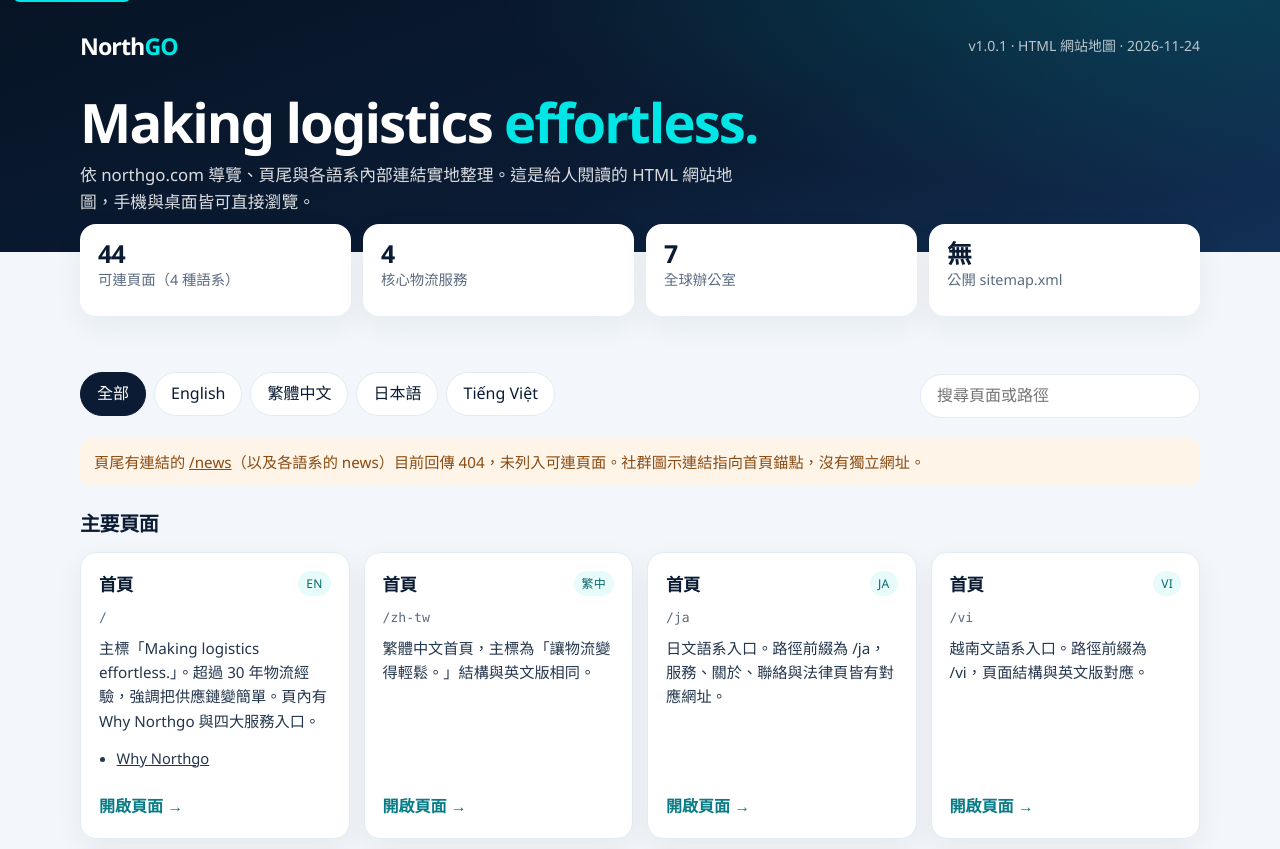
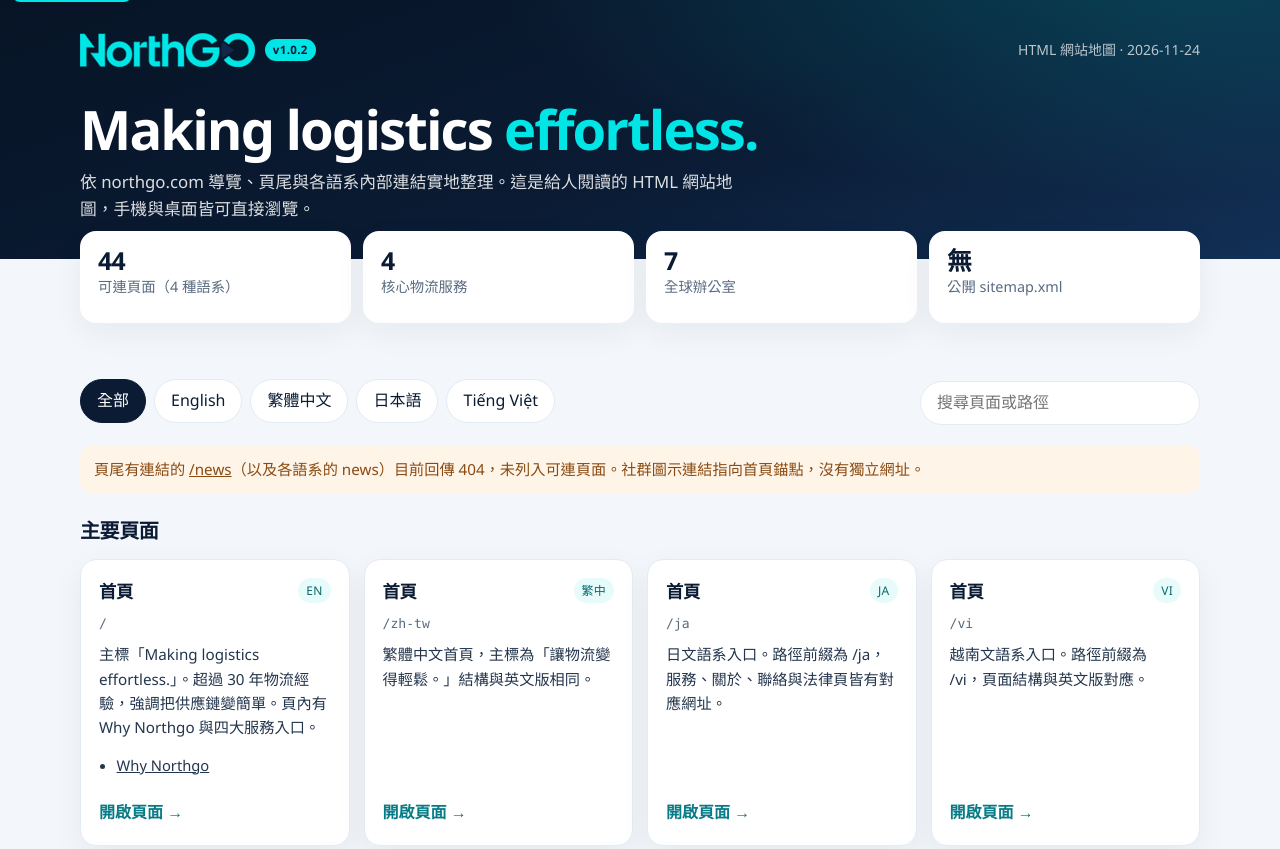
Before and after one commit to joanne680919-ship-it/northgo-ai, a plain HTML site: page index.html in a window 1280 px wide. Shown: the top 849 px of the page. Drawn offline with Linux system fonts and the light colour scheme.

Commit message:
Use the official Northgo logo and publish v1.0.2.

```diff
--- a/index.html
+++ b/index.html
@@ -3,8 +3,8 @@
 <head>
   <meta charset="utf-8">
   <meta name="viewport" content="width=device-width, initial-scale=1">
-  <meta name="description" content="Northgo（northgo.com）HTML 網站地圖 v1.0.1。依 2026-11-24 實地爬取的可連頁面整理，符合 RWD。">
-  <meta name="version" content="1.0.1">
+  <meta name="description" content="Northgo（northgo.com）HTML 網站地圖 v1.0.2。依 2026-11-24 實地爬取的可連頁面整理，符合 RWD。">
+  <meta name="version" content="1.0.2">
   <title>Northgo 網站地圖</title>
   <style>
     :root {
@@ -65,12 +65,28 @@
       margin-bottom: 28px;
     }
     .logo {
-      font-weight: 750;
-      letter-spacing: -0.04em;
-      font-size: 1.45rem;
+      display: inline-flex;
+      align-items: center;
+      gap: 10px;
+      min-height: 44px;
+      color: #fff;
       text-decoration: none;
     }
-    .logo span { color: var(--cyan); }
+    .logo-img {
+      display: block;
+      height: 34px;
+      width: auto;
+    }
+    .logo-version {
+      color: var(--navy);
+      background: var(--cyan);
+      border-radius: 999px;
+      font-size: 0.72rem;
+      font-weight: 700;
+      letter-spacing: 0.03em;
+      line-height: 1;
+      padding: 5px 8px;
+    }
     .hero-meta {
       color: rgba(255,255,255,0.72);
       font-size: 0.875rem;
@@ -278,6 +294,8 @@
     @media (max-width: 520px) {
       .wrap { width: min(var(--max), calc(100% - 24px)); }
       .hero { padding-top: 18px; }
+      .brand { flex-direction: column; align-items: flex-start; gap: 8px; }
+      .logo-img { height: 30px; }
       .stats { grid-template-columns: 1fr 1fr; margin-top: -18px; }
       h1 { font-size: 2rem; }
     }
@@ -296,8 +314,11 @@
   <header class="hero">
     <div class="wrap">
       <div class="brand">
-        <a class="logo" href="https://www.northgo.com/">North<span>GO</span></a>
-        <div class="hero-meta">v1.0.1 · HTML 網站地圖 · 2026-11-24</div>
+        <a class="logo" href="https://www.northgo.com/">
+          <img class="logo-img" src="northgo-logo.png" alt="Northgo" width="324" height="63">
+          <span class="logo-version">v1.0.2</span>
+        </a>
+        <div class="hero-meta">HTML 網站地圖 · 2026-11-24</div>
       </div>
       <h1>Making logistics <em>effortless.</em></h1>
       <p class="lede">依 northgo.com 導覽、頁尾與各語系內部連結實地整理。這是給人閱讀的 HTML 網站地圖，手機與桌面皆可直接瀏覽。</p>
@@ -639,7 +660,7 @@
     <div class="wrap">
       <div>Northgo 網站地圖 · 資料取自 <a href="https://www.northgo.com/">www.northgo.com</a></div>
       <div>每種語系 11 個可連頁面。News 四個網址目前為 404。</div>
-      <div class="version">版本 <span id="site-version">1.0.1</span></div>
+      <div class="version">版本 <span id="site-version">1.0.2</span></div>
     </div>
   </footer>
 
```
Also changed, not shown: sitemap.html (+30 -9 lines), northgo-logo.png (added).
